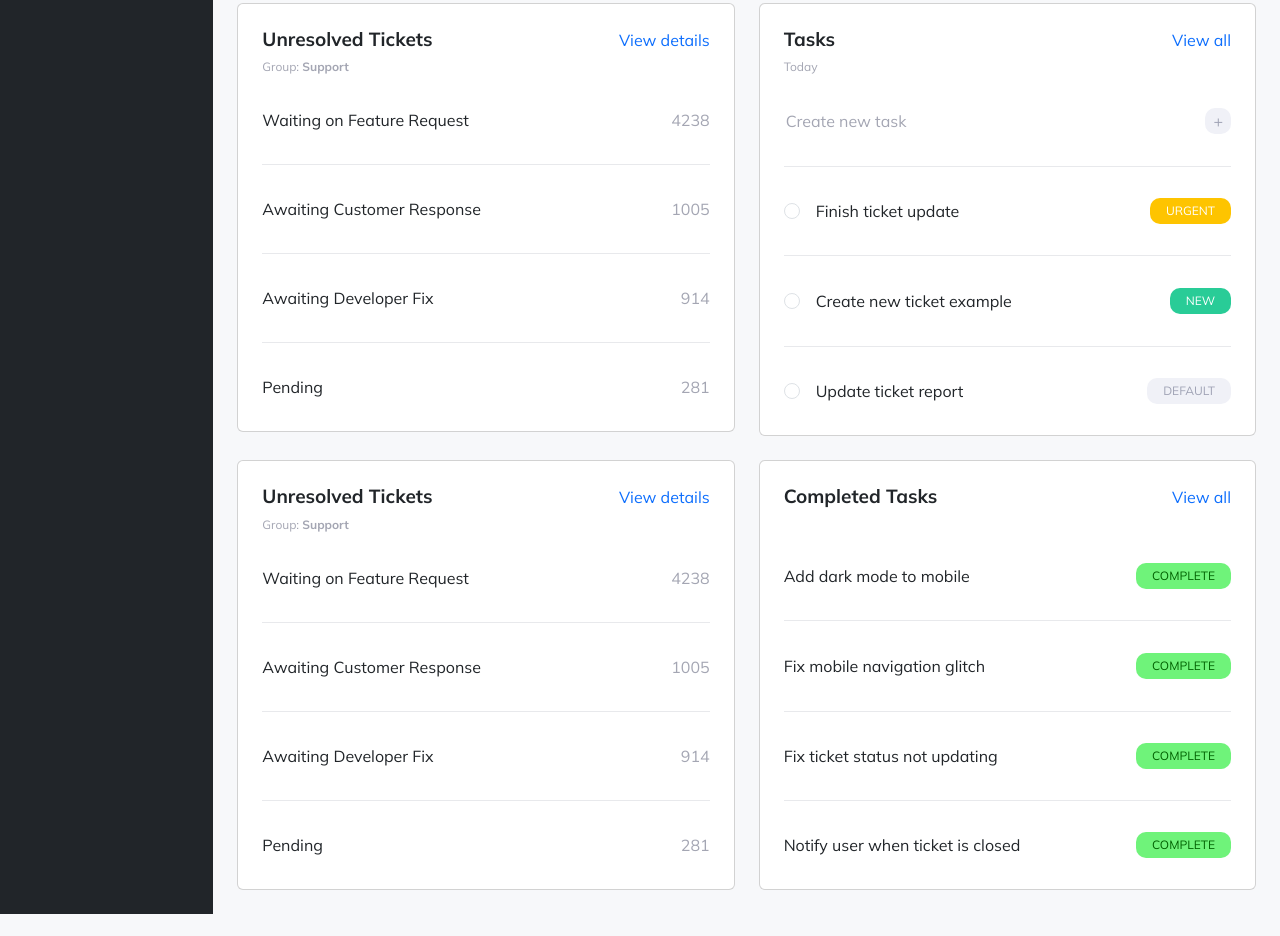
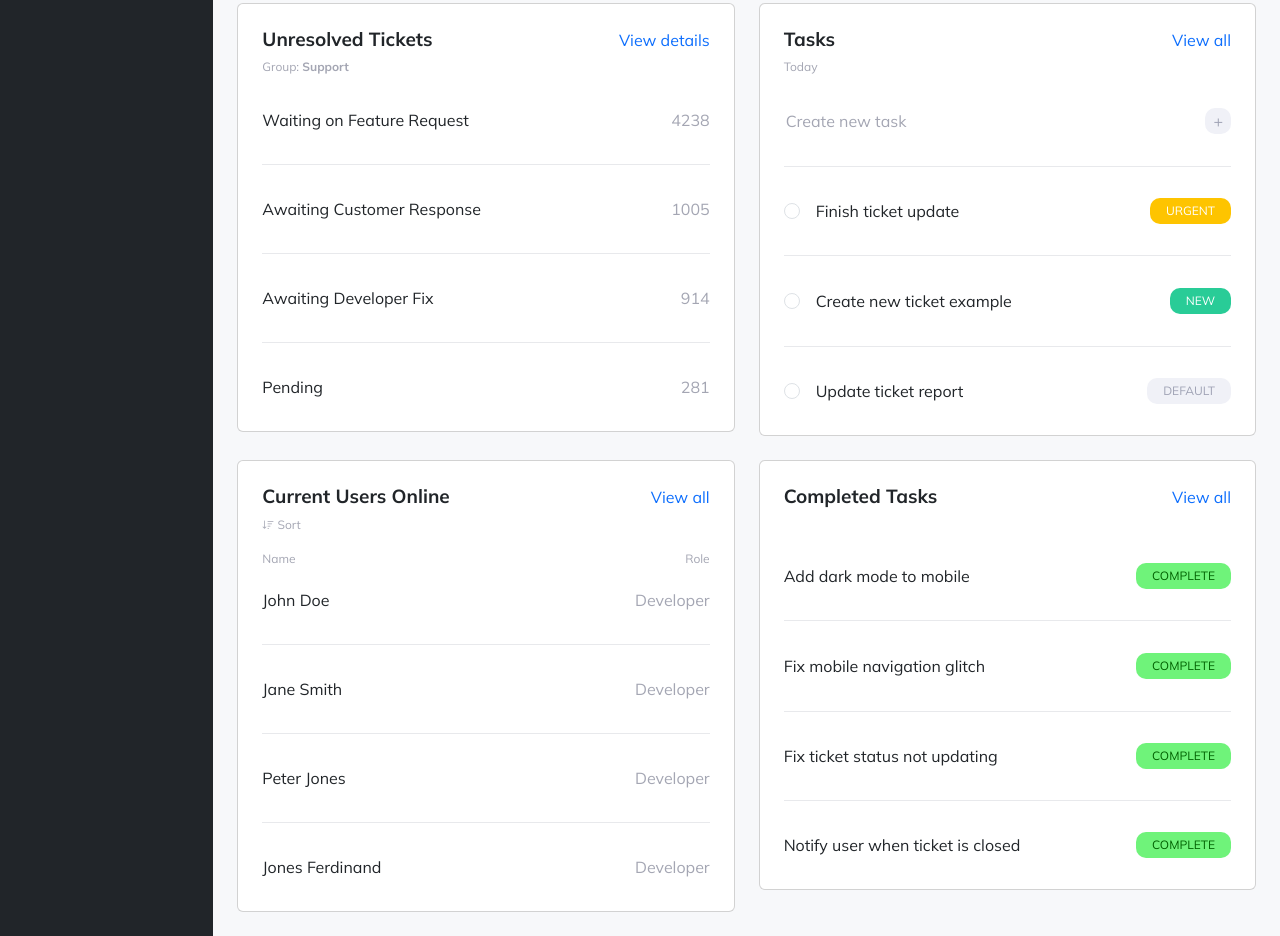
Before and after one commit to rochmarq/INM320SAA_RochelleMarquez_HeadlessCMS, a website: page public/index.html in a window 1280 px wide. Shown: the part 757-1693 px from the top of the page. Before the commit the page ends 1671 px from the top, so only its background shows below. Drawn offline with nearby package versions, Linux system fonts and the light colour scheme.

Commit message:
changed new card

```diff
--- a/public/index.html
+++ b/public/index.html
@@ -222,29 +222,33 @@
                         <section class="col-sm-12 col-lg-6">
                             <section class="card px-4">
                                 <div class="d-flex flex-row justify-content-between mt-4">
-                                    <h4 class="fw-bold">Unresolved Tickets</h4>
-                                    <a href="#" class="text-decoration-none">View details</a>
+                                    <h4 class="fw-bold">Current Users Online</h4>
+                                    <a href="#" class="text-decoration-none">View all</a>
                                 </div>
-                                <p class="grey subtext">Group: <strong aria-label="bold">Support</strong></p>
+                                <p class="grey subtext"><i class="bi bi-sort-down"></i> Sort</p>
                                 <ul class="list-unstyled">
+                                    <li class="d-flex justify-content-between grey subtext">
+                                        <p>Name</p>
+                                        <p>Role</p>
+                                    </li>
                                     <li class="d-flex justify-content-between">
-                                        <p class="mt-3">Waiting on Feature Request</p>
-                                        <p class="mt-3 grey">4238</p>
+                                        <p class="mt-1">John Doe</p>
+                                        <p class="mt-1 grey">Developer</p>
                                     </li>
                                     <hr>
                                     <li class="d-flex justify-content-between">
-                                        <p class="mt-3">Awaiting Customer Response</p>
-                                        <p class="mt-3 grey">1005</p>
+                                        <p class="mt-3">Jane Smith</p>
+                                        <p class="mt-3 grey">Developer</p>
                                     </li>
                                     <hr>
                                     <li class="d-flex justify-content-between">
-                                        <p class="mt-3">Awaiting Developer Fix</p>
-                                        <p class="mt-3 grey">914</p>
+                                        <p class="mt-3">Peter Jones</p>
+                                        <p class="mt-3 grey">Developer</p>
                                     </li>
                                     <hr>
                                     <li class="d-flex justify-content-between">
-                                        <p class="mt-3">Pending</p>
-                                        <p class="mt-3 grey">281</p>
+                                        <p class="mt-3">Jones Ferdinand</p>
+                                        <p class="mt-3 grey">Developer</p>
                                     </li>
                                 </ul>
                             </section>
```
